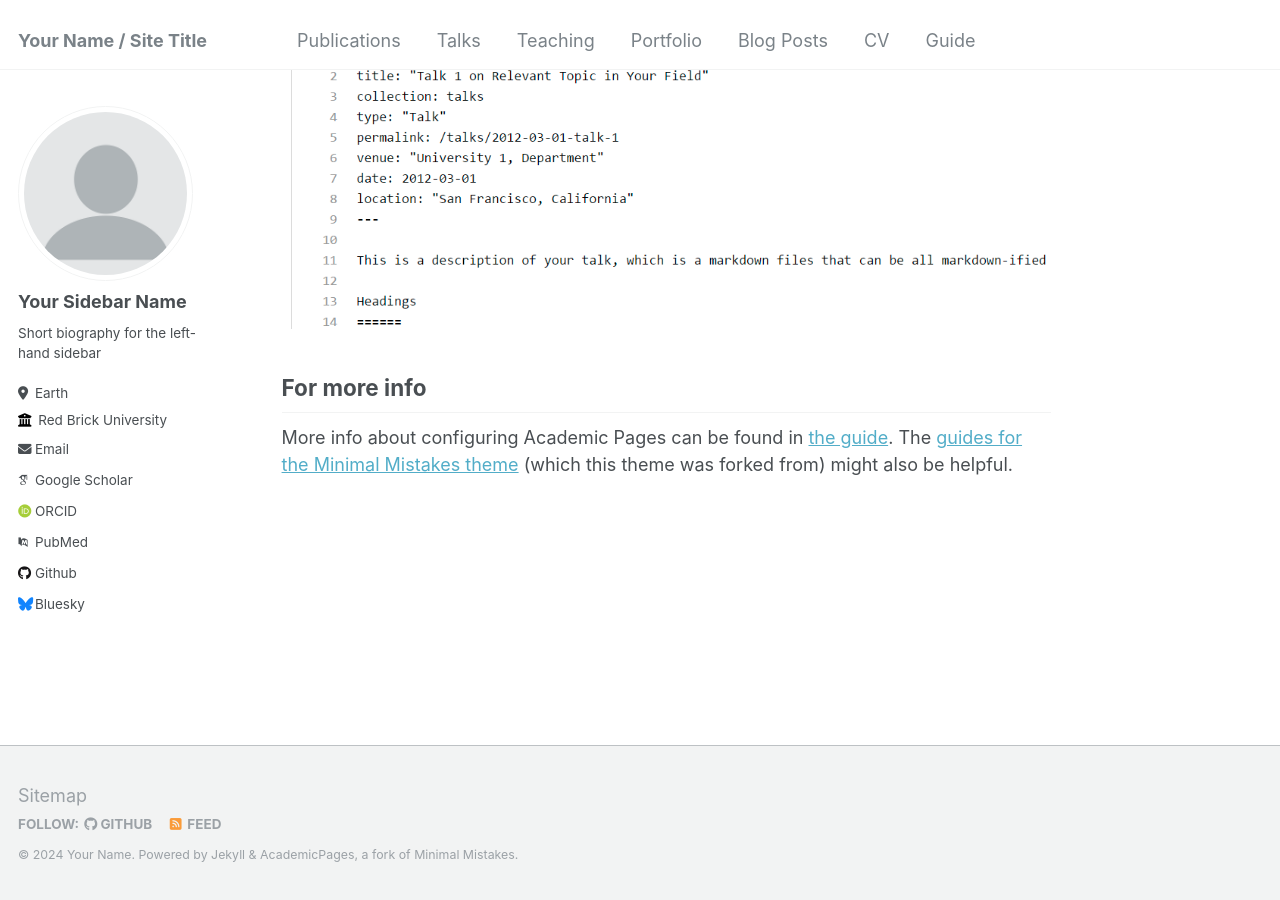
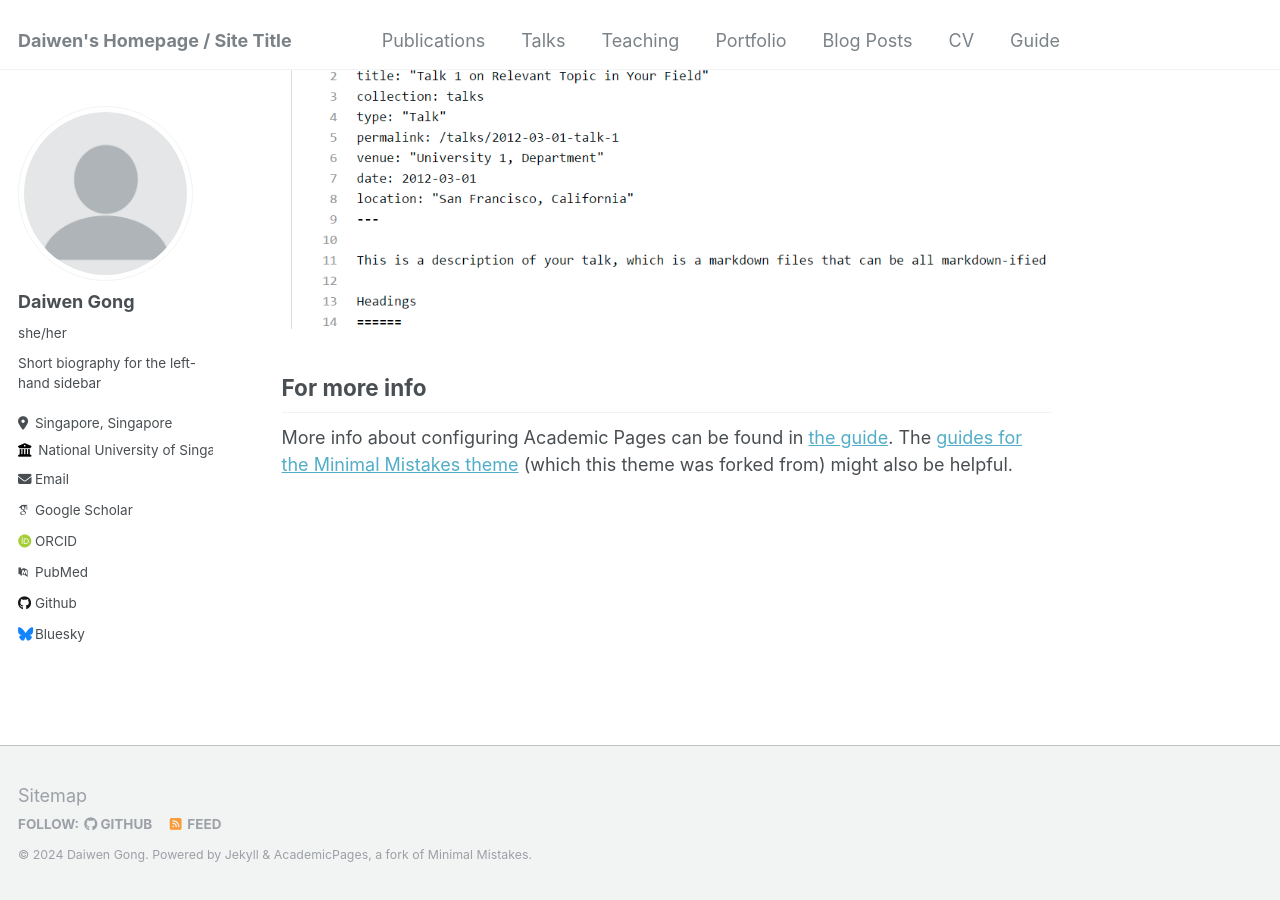
Before and after one commit to DaiwenGDW/daiwengong.github.io, a Jekyll site: the page built from _pages/about.md, in a window 1280 px wide and 900 px high, scrolled down 2660 px. Built offline with Jekyll 4.4.1, drawn with Linux system fonts in a browser that asks for light colours; some web fonts are replaced.

Commit message:
Update _config.yml

```diff
--- a/_config.yml
+++ b/_config.yml
@@ -8,10 +8,10 @@
 
 # Basic Site Settings
 locale                   : "en-US"
-title                    : "Your Name / Site Title"
+title                    : "Daiwen's Homepage / Site Title"
 title_separator          : "-"
-name                     : &name "Your Name"
-description              : &description "personal description"
+name                     : &name "Daiwen Gong"
+description              : &description "Ph.D. Student in Linguistics"
 url                      : https://academicpages.github.io # the base hostname & protocol for your site e.g. "https://mmistakes.github.io"
 baseurl                  : "" # the subpath of your site, e.g. "/blog"
 repository               : "academicpages/academicpages.github.io"
@@ -22,13 +22,13 @@ repository               : "academicpages/academicpages.github.io"
 author:
   # Biographic information
   avatar           : "profile.png"
-  name             : "Your Sidebar Name"
-  pronouns         : # example: "she/her"
+  name             : "Daiwen Gong"
+  pronouns         : "she/her"
   bio              : "Short biography for the left-hand sidebar"
-  location         : "Earth"
-  employer         : "Red Brick University"
+  location         : "Singapore, Singapore"
+  employer         : "National University of Singapore"
   uri              : # URL
-  email            : "none@example.org"
+  email            : "daiwengong@gmail.com / daiwen_gong@u.nus.edu"
 
   # Academic websites
   arxiv            : # URL - Update with the correct link to your profile
```
